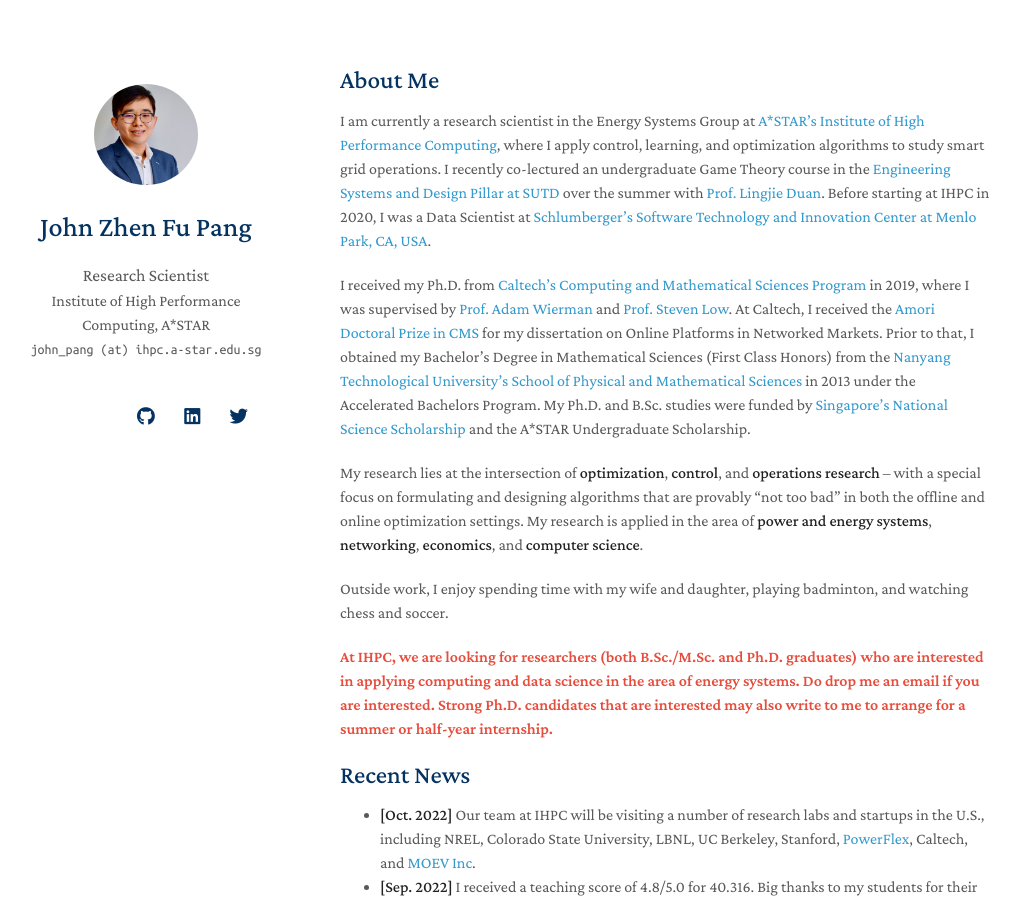
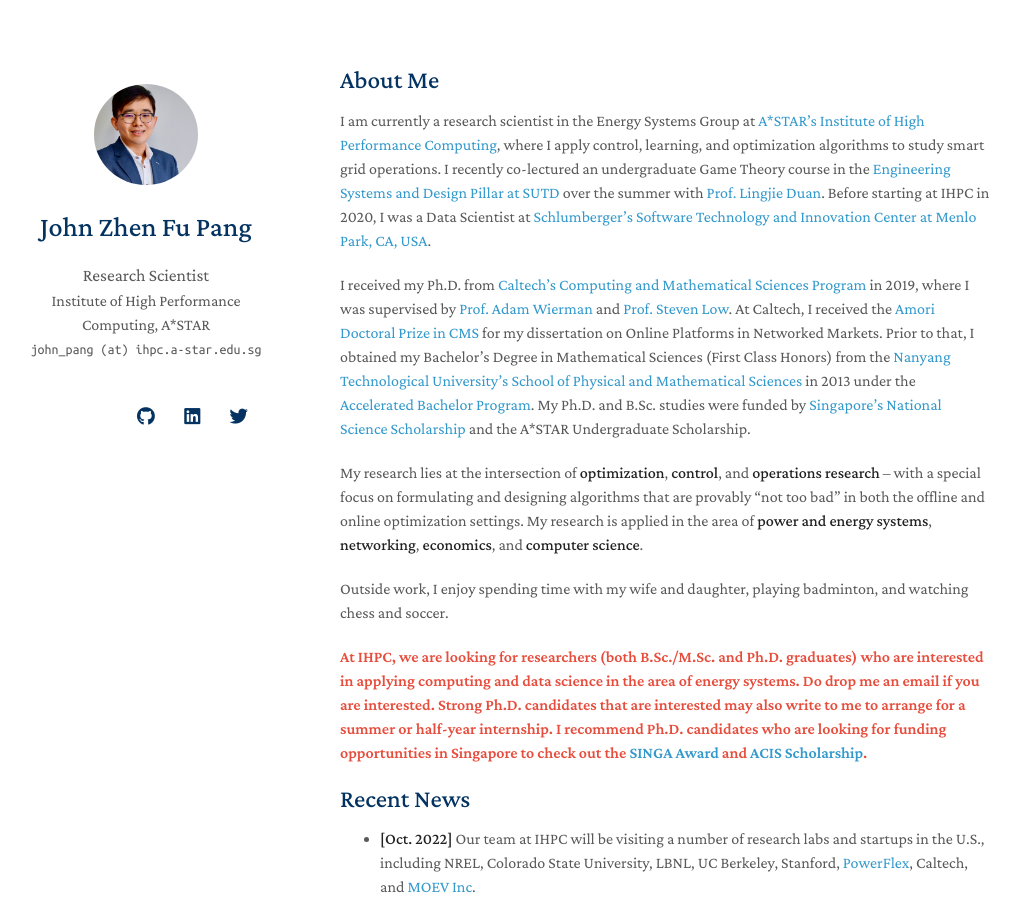
Before and after one commit to j-pang/j-pang.github.io, a Jekyll site: the page built from index.md, in a window 1280 px wide and 900 px high. Shown: the whole window, without its empty margins (130-1149 px from the left). Built offline with Jekyll 4.4.1, drawn with Linux system fonts in a browser that asks for light colours; nearby versions of some CDN libraries; a style sheet for code colours, icons or effects is not loaded; our own code applies the rules of GitHub Pages for plain Markdown files.

Commit message:
Update index.md

```diff
--- a/index.md
+++ b/index.md
@@ -6,13 +6,13 @@
 
 I am currently a research scientist in the Energy Systems Group at [A\*STAR's Institute of High Performance Computing](https://www.a-star.edu.sg/ihpc), where I apply control, learning, and optimization algorithms to study smart grid operations. I recently co-lectured an undergraduate Game Theory course in the [Engineering Systems and Design Pillar at SUTD](https://esd.sutd.edu.sg/) over the summer with [Prof. Lingjie Duan](https://esd.sutd.edu.sg/people/faculty/lingjie-duan). Before starting at IHPC in 2020, I was a Data Scientist at [Schlumberger's Software Technology and Innovation Center at Menlo Park, CA, USA](https://www.slb.com/).
 
-I received my Ph.D. from [Caltech's Computing and Mathematical Sciences Program](https://www.cms.caltech.edu/) in 2019, where I was supervised by [Prof. Adam Wierman](https://adamwierman.com/) and [Prof. Steven Low](http://netlab.caltech.edu/). At Caltech, I received the [Amori Doctoral Prize in CMS](https://www.cms.caltech.edu/academics/honors) for my dissertation on Online Platforms in Networked Markets. Prior to that, I obtained my Bachelor's Degree in Mathematical Sciences (First Class Honors) from the [Nanyang Technological University's School of Physical and Mathematical Sciences](https://www.ntu.edu.sg/spms) in 2013 under the Accelerated Bachelors Program. My Ph.D. and B.Sc. studies were funded by [Singapore's National Science Scholarship](https://www.a-star.edu.sg/Scholarships/for-graduate-studies/national-science-scholarship-phd) and the A\*STAR Undergraduate Scholarship.
+I received my Ph.D. from [Caltech's Computing and Mathematical Sciences Program](https://www.cms.caltech.edu/) in 2019, where I was supervised by [Prof. Adam Wierman](https://adamwierman.com/) and [Prof. Steven Low](http://netlab.caltech.edu/). At Caltech, I received the [Amori Doctoral Prize in CMS](https://www.cms.caltech.edu/academics/honors) for my dissertation on Online Platforms in Networked Markets. Prior to that, I obtained my Bachelor's Degree in Mathematical Sciences (First Class Honors) from the [Nanyang Technological University's School of Physical and Mathematical Sciences](https://www.ntu.edu.sg/spms) in 2013 under the [Accelerated Bachelor Program](https://www.ntu.edu.sg/cee/current-students/undergraduate/accelerated-bachelor-programme-(abp)). My Ph.D. and B.Sc. studies were funded by [Singapore's National Science Scholarship](https://www.a-star.edu.sg/Scholarships/for-graduate-studies/national-science-scholarship-phd) and the A\*STAR Undergraduate Scholarship.
 
 My research lies at the intersection of **optimization**, **control**, and **operations research** -- with a special focus on formulating and designing algorithms that are provably "not too bad" in both the offline and online optimization settings. My research is applied in the area of **power and energy systems**, **networking**, **economics**, and **computer science**.
 
 Outside work, I enjoy spending time with my wife and daughter, playing badminton, and watching chess and soccer.
 
-<strong style="color:#e74d3c; font-weight:600"> At IHPC, we are looking for researchers (both B.Sc./M.Sc. and Ph.D. graduates) who are interested in applying computing and data science in the area of energy systems. Do drop me an email if you are interested. Strong Ph.D. candidates that are interested may also write to me to arrange for a summer or half-year internship. </strong>
+<strong style="color:#e74d3c; font-weight:600"> At IHPC, we are looking for researchers (both B.Sc./M.Sc. and Ph.D. graduates) who are interested in applying computing and data science in the area of energy systems. Do drop me an email if you are interested. Strong Ph.D. candidates that are interested may also write to me to arrange for a summer or half-year internship. I recommend Ph.D. candidates who are looking for funding opportunities in Singapore to check out the [SINGA Award](https://www.a-star.edu.sg/Scholarships/for-graduate-studies/singapore-international-graduate-award-singa) and [ACIS Scholarship](https://www.a-star.edu.sg/Scholarships/for-graduate-studies/a-star-cis-scholarship). </strong>
 
 ## Recent News
 
```
